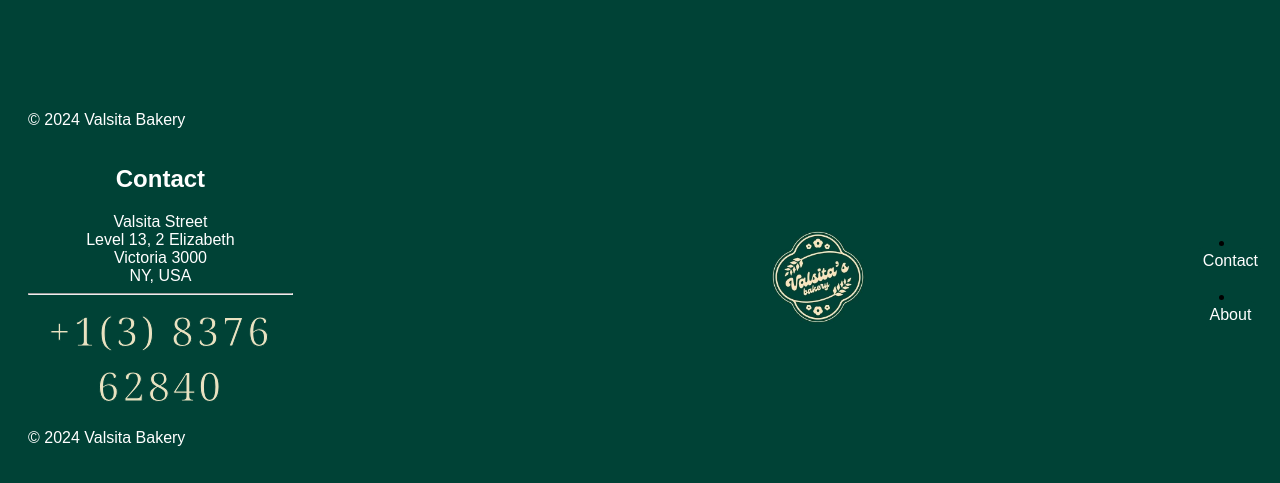
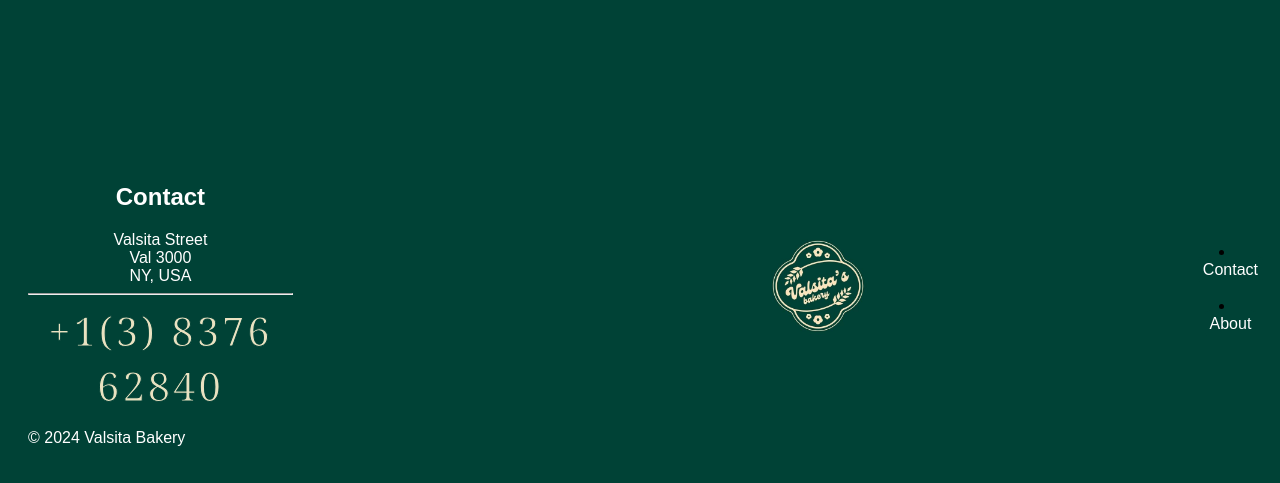
Before and after one commit to ValeryBermudez/valsita-bakery, a plain HTML site: page index.html in a window 1280 px wide. Shown: the part 1517-2000 px from the top of the page. Drawn offline with Linux system fonts and the light colour scheme; no server answers.

Commit message:
Update index.html

```diff
--- a/index.html
+++ b/index.html
@@ -60,14 +60,12 @@
         </div>
     </main>
     <footer>
-        <p>&copy; 2024 Valsita Bakery</p>
         <div class="menufooter">
             <div class="contact-info">
                 <h2>Contact</h2>
                 <div class="address">
                     Valsita Street<br>
-                    Level 13, 2 Elizabeth<br>
-                    Victoria 3000<br>
+                    Val 3000<br>
                     NY, USA
                 </div>
                 <hr>
```
